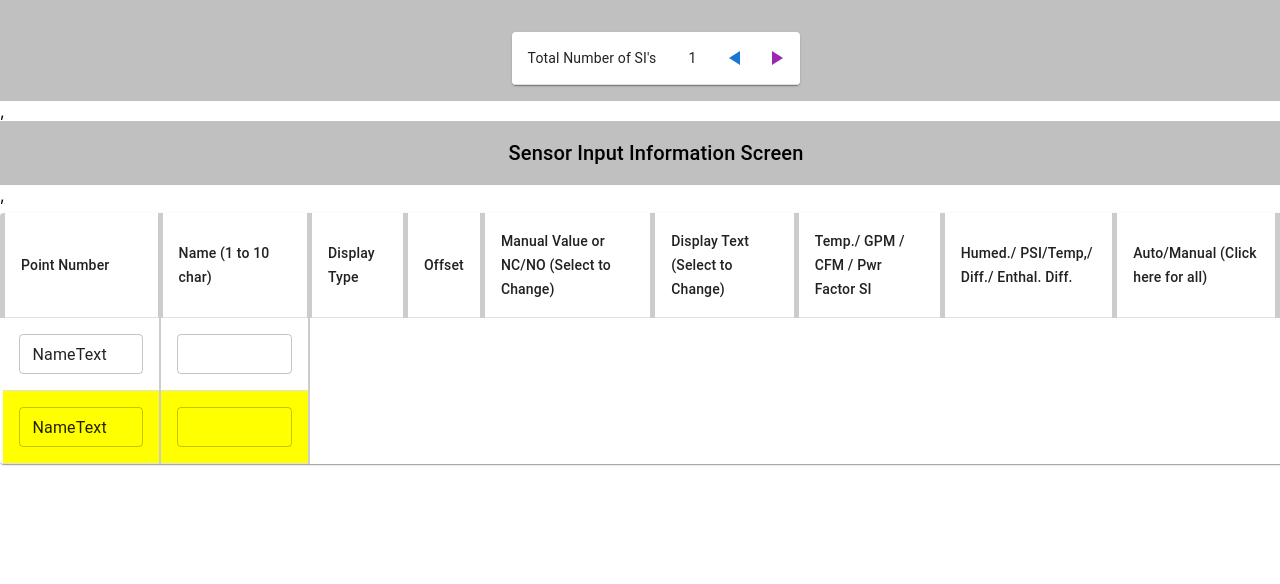
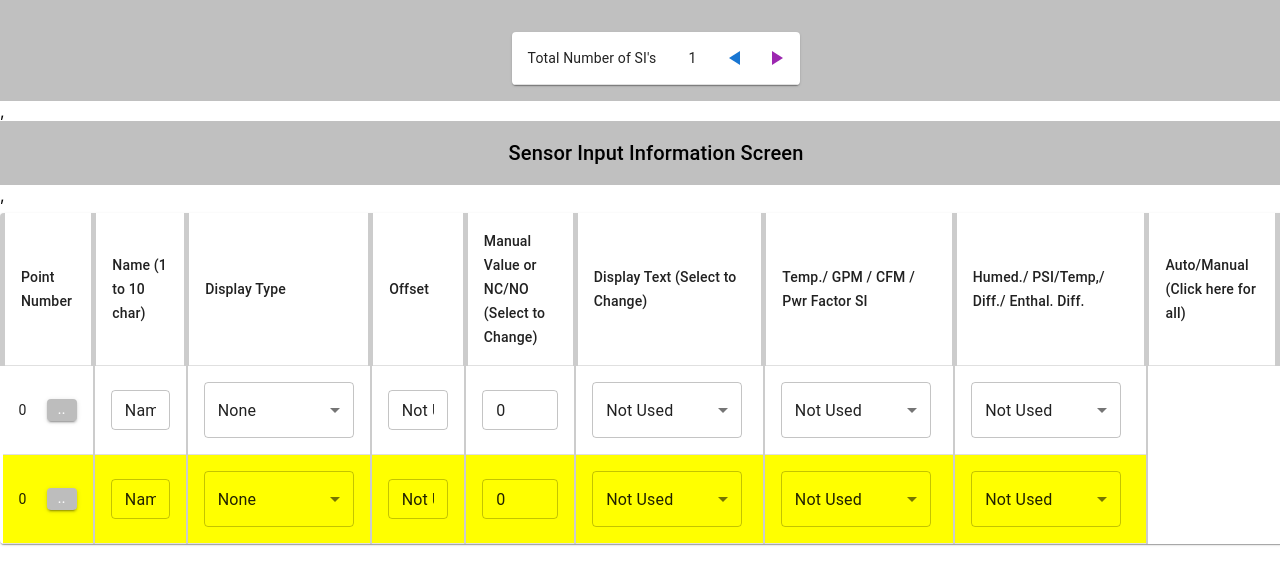
Before and after one commit to Bheck890/React-TableInput-Assestment, a React (Create React App) app: page / in a window 1280 px wide. Shown: the top 584 px of the page. Built offline with nearby package versions, Linux system fonts and the light colour scheme.

Commit message:
Data input Setup

```diff
--- a/src/components/Material-UI.js
+++ b/src/components/Material-UI.js
@@ -1,13 +1,14 @@
 import React, { useState } from 'react';
-import { Table, TableBody, TableCell, TableContainer, TableHead, TableRow, Paper, Box, Typography, TextField } from '@mui/material';
+import { Table, TableBody, TableCell, TableContainer, TableHead, TableRow, Paper, Box, Typography, TextField, Button, Select, MenuItem } from '@mui/material';
 import PlayArrowIcon from '@mui/icons-material/PlayArrow';
 import IconButton from '@mui/material/IconButton';
+import '../styles.css';
 
 const MuiTableWithInputs = () => {
-  const rows = [
-    { id: 1, tagID: 0, name: 'NameText', displayNameID: 0, offset: 'Not Used', manualValue: '0', displayTextID: 0, powerID: 0, sensorID: 0, typeBool: 0, },
-    { id: 2, tagID: 0, name: 'NameText', displayNameID: 0, offset: 'Not Used', manualValue: '0', displayTextID: 0, powerID: 0, sensorID: 0, typeBool: 0, },
-  ];
+  const [rows, setRows] = useState([
+    { id: 1, tagID: 0, name: 'NameText', displayTypeID: 0, offset: 'Not Used', manualValue: '0', displayTextID: 0, powerID: 0, sensorID: 0, typeBool: 0, },
+    { id: 2, tagID: 0, name: 'NameText', displayTypeID: 0, offset: 'Not Used', manualValue: '0', displayTextID: 0, powerID: 0, sensorID: 0, typeBool: 0, },
+  ]);
 
   // State to hold the number value
   const [number, setNumber] = useState(1);
@@ -24,6 +25,48 @@ const MuiTableWithInputs = () => {
       setNumber(number - 1)
   };
 
+  const displayType = [
+    { label: "None", value: 0 },
+    { label: "dropdownItem1", value: 1 },
+    { label: "dropdownItem2", value: 2 },
+    { label: "dropdownItem3", value: 3 },
+  ];
+
+  const displayText = [
+    { label: "Not Used", value: 0 },
+    { label: "dropdownItem1", value: 1 },
+    { label: "dropdownItem2", value: 2 },
+    { label: "dropdownItem3", value: 3 },
+    { label: "dropdownItem4", value: 4 },
+  ];
+
+  const powerType = [
+    { label: "Not Used", value: 0 },
+    { label: "dropdownItem1", value: 1 },
+    { label: "dropdownItem2", value: 2 },
+    { label: "dropdownItem3", value: 3 },
+    { label: "dropdownItem4", value: 4 },
+    { label: "dropdownItem5", value: 5 },
+  ];
+
+  const sensorType = [
+    { label: "Not Used", value: 0 },
+    { label: "dropdownItem1", value: 1 },
+    { label: "dropdownItem2", value: 2 },
+    { label: "dropdownItem3", value: 3 },
+    { label: "dropdownItem4", value: 4 },
+    { label: "dropdownItem5", value: 5 },
+    { label: "dropdownItem6", value: 6 },
+  ];
+
+
+
+
+  const handleChangeType = (rowId, field, value) => {
+    console.log(`Row ID: ${rowId}, Field: ${field}, Value: ${value}`);
+    // Add logic here to update state or data model
+  };
+
   const handleNameChange = (rowId, field, value) => {
     console.log(`Row ID: ${rowId}, Field: ${field}, Value: ${value}`);
     // Add logic here to update state or data model
@@ -34,9 +77,23 @@ const MuiTableWithInputs = () => {
     alert(`Button clicked for row ${rowId}`);
   };
 
+
+  const handleSelectChange = (event, id) => {
+    const newRows = rows.map(row => {
+      if (row.id === id) {
+        return { ...row, displayTypeID: event.target.value };
+      }
+      return row;
+    });
+    setRows(newRows);
+  };
+
+
+
   var tableBoarder = { marginTop: 1, borderRight: '5px solid #ccc' };
   var headerBoarder = { borderRight: '5px solid #ccc', borderLeft: '5px solid #ccc' };
   var dataBoarder = { borderRight: '2px solid #ccc' };
+
 
   return (
     <div>
@@ -84,8 +141,6 @@ const MuiTableWithInputs = () => {
         alignItems: 'center', // Centers vertically
       }}>
         <Typography variant="h6">Sensor Input Information Screen</Typography>
-
-
     </Box>,
 
     <TableContainer component={Paper} sx={tableBoarder}>
@@ -107,21 +162,110 @@ const MuiTableWithInputs = () => {
           {rows.map((row) => (
             <TableRow key={row.id} style={{ backgroundColor: row.id > number ? 'yellow' : 'transparent' }}>
               <TableCell sx={dataBoarder}>
+              <div style={{ display: 'flex', justifyContent: 'space-between', alignItems: 'center' }}>
+                  <span>{row.tagID}</span> {/* Text */}
+                  <Button
+                    variant="contained"
+                    onClick={() => handleChangeType(row.name)}
+                    size="small" // Makes the button smaller
+                    className="greyButton"
+                    style={{ backgroundColor: '#bdbdbd', color: '#fff',
+                      marginLeft: '10px', width: '3px',padding: '0px',minWidth: '30px'}} // Adds space between text and button
+                  >
+                    ..
+                  </Button>
+                </div>
+              </TableCell>
+              <TableCell sx={dataBoarder}>
                 <TextField
                   defaultValue={row.name}
-                  onChange={(e) => handleNameChange(row.id, 'name', e.target.value)}
-                  variant="outlined"
+                  //type="number"
+                  onChange={(e) => handleNameChange(row.id, 'displayname', e.target.value)}
+                  //variant="outlined"
+                  size="small"
+                />
+              </TableCell>
+              <TableCell sx={dataBoarder}>
+                <Select
+                    style={{
+                      width: '100px',minWidth: '150px'}}
+                    value={row.displayTypeID}
+                    onChange={(event) => handleSelectChange(event, row.id)}
+                    displayEmpty
+                    inputProps={{ 'aria-label': 'Without label' }}
+                  >
+                    {displayType.map((option) => (
+                      <MenuItem key={option.value} value={option.value}>
+                        {option.label}
+                      </MenuItem>
+                    ))}
+                  </Select>
+              </TableCell>
+              <TableCell sx={dataBoarder}>
+                <TextField
+                  defaultValue={row.offset}
+                  //type="number"
+                  onChange={(e) => handleNameChange(row.id, 'displayname', e.target.value)}
+                  //variant="outlined"
                   size="small"
                 />
               </TableCell>
               <TableCell sx={dataBoarder}>
                 <TextField
-                  defaultValue={row.age}
+                  defaultValue={row.manualValue}
                   //type="number"
                   onChange={(e) => handleNameChange(row.id, 'displayname', e.target.value)}
                   //variant="outlined"
                   size="small"
                 />
+              </TableCell>
+              <TableCell sx={dataBoarder}>
+                <Select
+                    style={{
+                      width: '100px',minWidth: '150px'}}
+                    value={row.displayTextID}
+                    onChange={(event) => handleSelectChange(event, row.id)}
+                    displayEmpty
+                    inputProps={{ 'aria-label': 'Without label' }}
+                  >
+                    {displayText.map((option) => (
+                      <MenuItem key={option.value} value={option.value}>
+                        {option.label}
+                      </MenuItem>
+                    ))}
+                  </Select>
+              </TableCell>
+              <TableCell sx={dataBoarder}>
+                <Select
+                    style={{
+                      width: '100px',minWidth: '150px'}}
+                    value={row.displayTextID}
+                    onChange={(event) => handleSelectChange(event, row.id)}
+                    displayEmpty
+                    inputProps={{ 'aria-label': 'Without label' }}
+                  >
+                    {powerType.map((option) => (
+                      <MenuItem key={option.value} value={option.value}>
+                        {option.label}
+                      </MenuItem>
+                    ))}
+                  </Select>
+              </TableCell>
+              <TableCell sx={dataBoarder}>
+                <Select
+                    style={{
+                      width: '100px',minWidth: '150px'}}
+                    value={row.displayTextID}
+                    onChange={(event) => handleSelectChange(event, row.id)}
+                    displayEmpty
+                    inputProps={{ 'aria-label': 'Without label' }}
+                  >
+                    {sensorType.map((option) => (
+                      <MenuItem key={option.value} value={option.value}>
+                        {option.label}
+                      </MenuItem>
+                    ))}
+                  </Select>
               </TableCell>
             </TableRow>
           ))}
--- /dev/null
+++ b/src/styles.css
@@ -0,0 +1,4 @@
+.greyButton {
+    background-color: #bdbdbd; /* Grey background */
+    color: white; /* White text */
+  }
```
Also changed, not shown: src/controls/controls.js (added).
